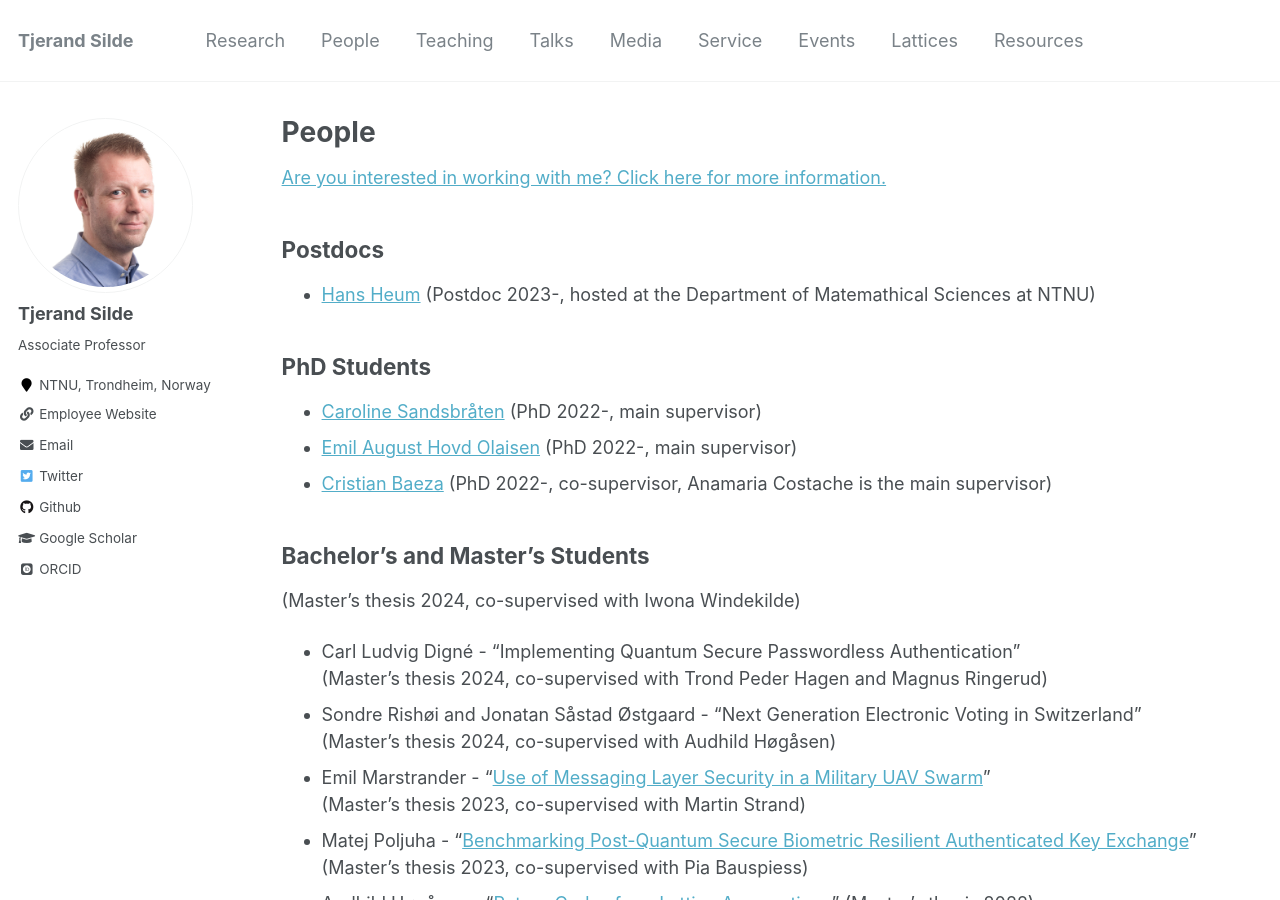
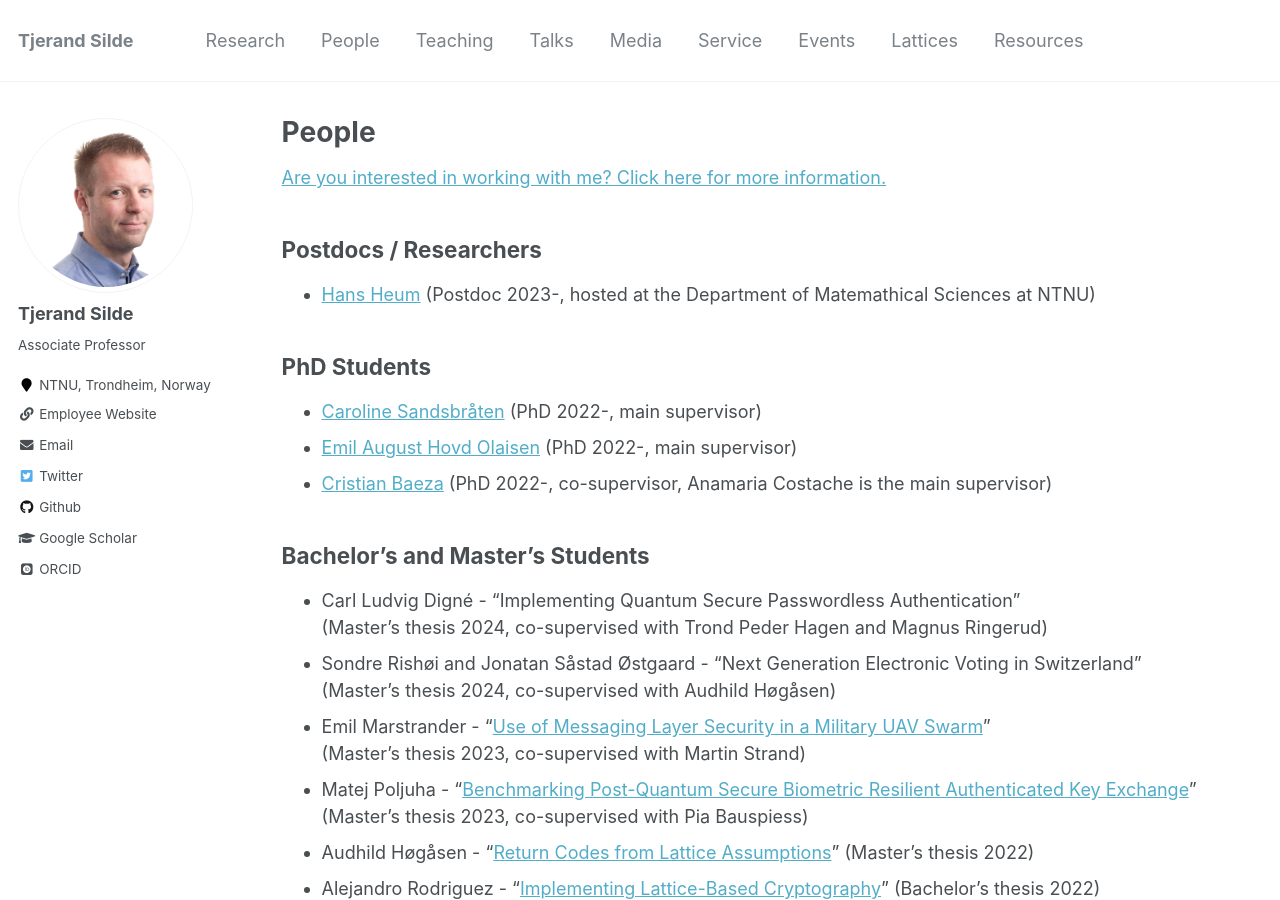
Before and after one commit to tjesi/tjesi.github.io, a Jekyll site: the page built from _pages/people.md, in a window 1280 px wide and 900 px high. Built offline with Jekyll 4.4.1, drawn with Linux system fonts in a browser that asks for light colours; some web fonts are replaced.

Commit message:
Update people.md

```diff
--- a/_pages/people.md
+++ b/_pages/people.md
@@ -7,7 +7,7 @@
 
 [Are you interested in working with me? Click here for more information.](https://tjerandsilde.no/collaboration)
 
-## Postdocs
+## Postdocs / Researchers
 
 - [Hans Heum](https://www.ntnu.edu/employees/hans.heum) (Postdoc 2023-, hosted at the Department of Matemathical Sciences at NTNU)
 
```
Also changed, not shown: other parts of _pages/people.md (+2 -2 lines).
